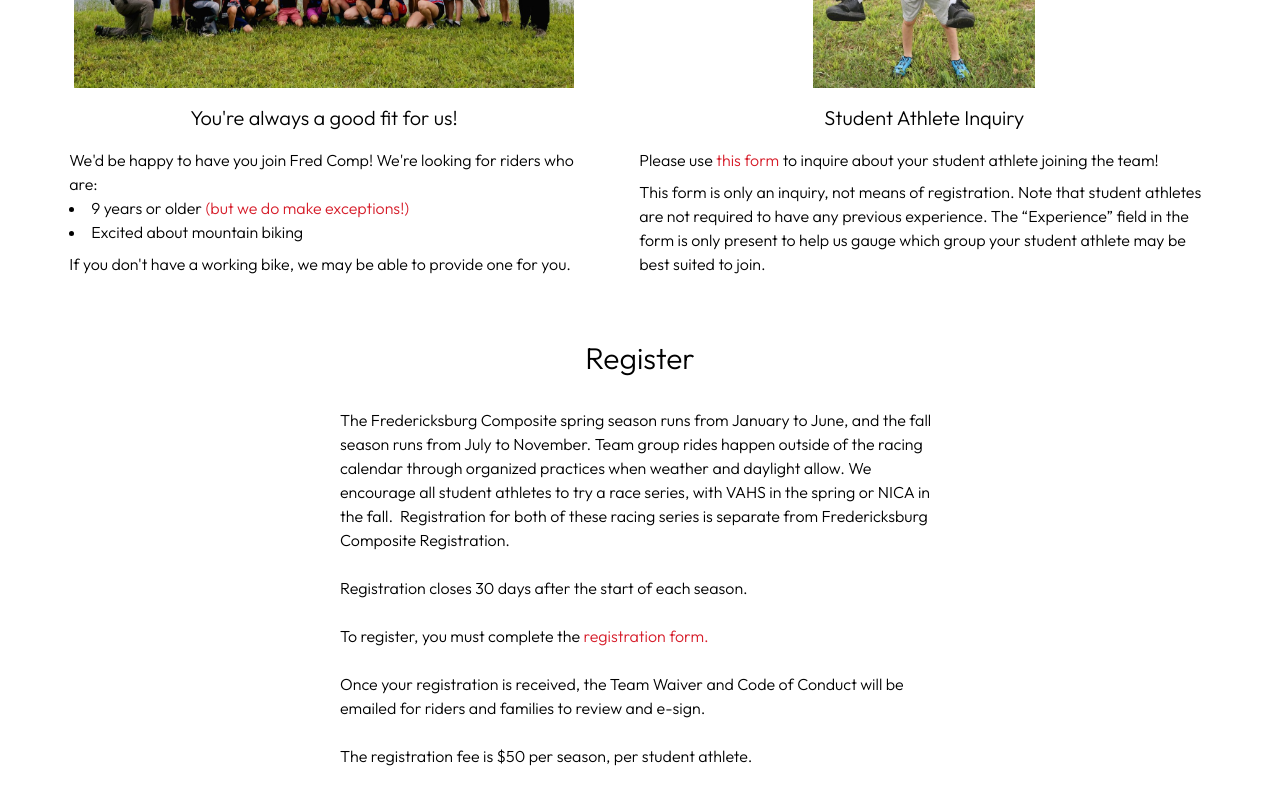
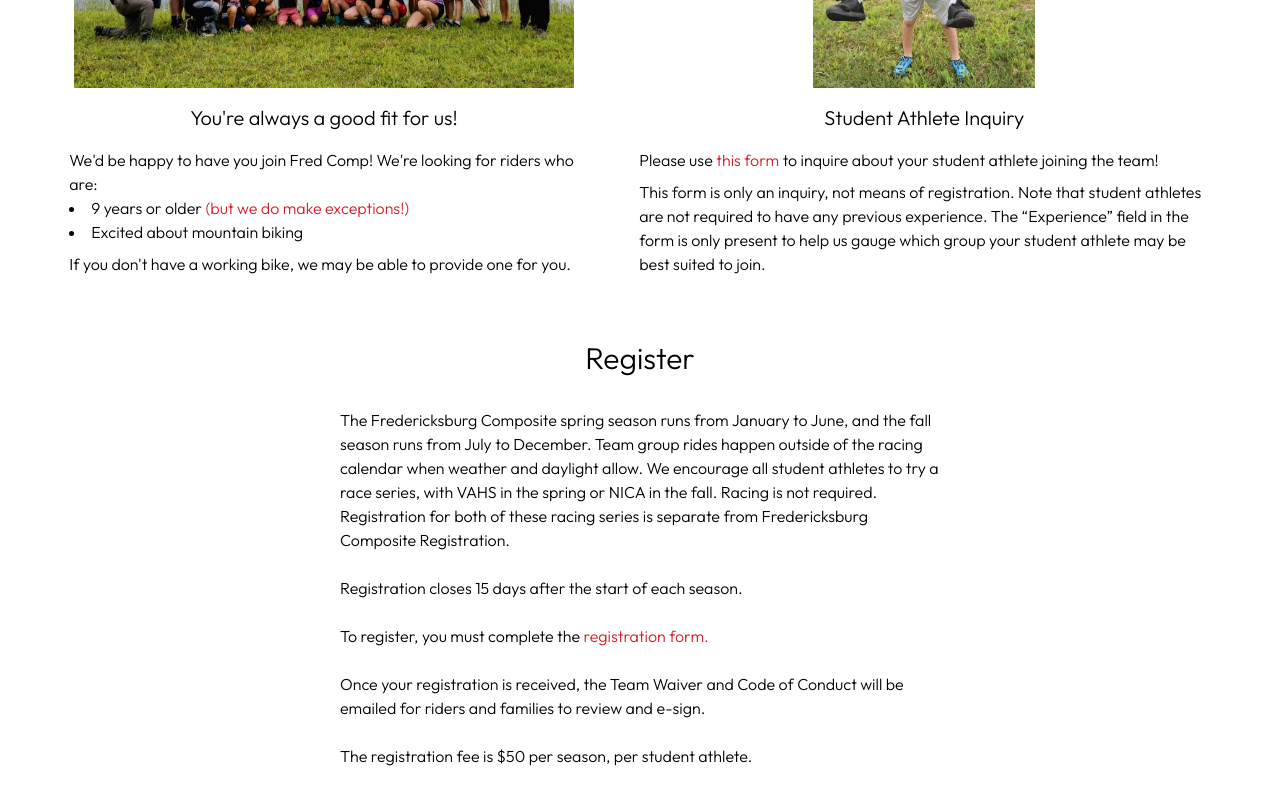
Before and after one commit to kurealnum/fredcomp-website, a Next.js app: page /join in a window 1280 px wide. Shown: the part 385-1181 px from the top of the page. Built offline with nearby package versions, Linux system fonts and the light colour scheme.

Commit message:
refactor: change text

```diff
--- a/src/app/join/page.tsx
+++ b/src/app/join/page.tsx
@@ -105,14 +105,14 @@
         <div className="flex w-[94vw] max-w-[600px] flex-col gap-6">
           <p>
             The Fredericksburg Composite spring season runs from January to
-            June, and the fall season runs from July to November. Team group
-            rides happen outside of the racing calendar through organized
-            practices when weather and daylight allow. We encourage all student
-            athletes to try a race series, with VAHS in the spring or NICA in
-            the fall.  Registration for both of these racing series is separate
+            June, and the fall season runs from July to December. Team group
+            rides happen outside of the racing calendar when weather and
+            daylight allow. We encourage all student athletes to try a race
+            series, with VAHS in the spring or NICA in the fall. Racing is not
+            required. Registration for both of these racing series is separate
             from Fredericksburg Composite Registration.
           </p>
-          <p>Registration closes 30 days after the start of each season.</p>
+          <p>Registration closes 15 days after the start of each season.</p>
           <div>
             To register, you must complete the{" "}
             <CustomLink
```
